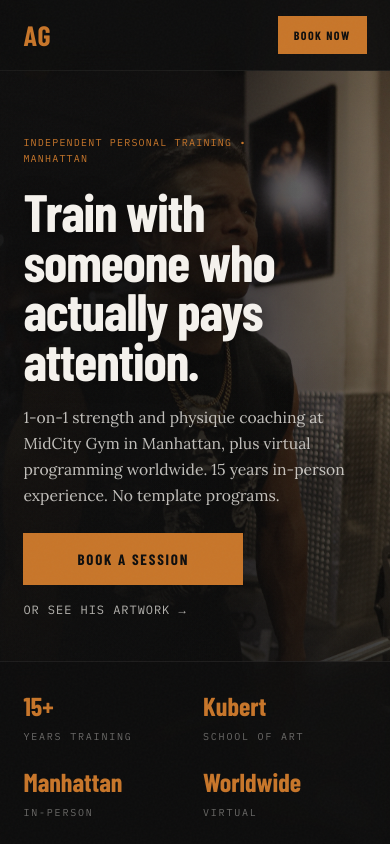
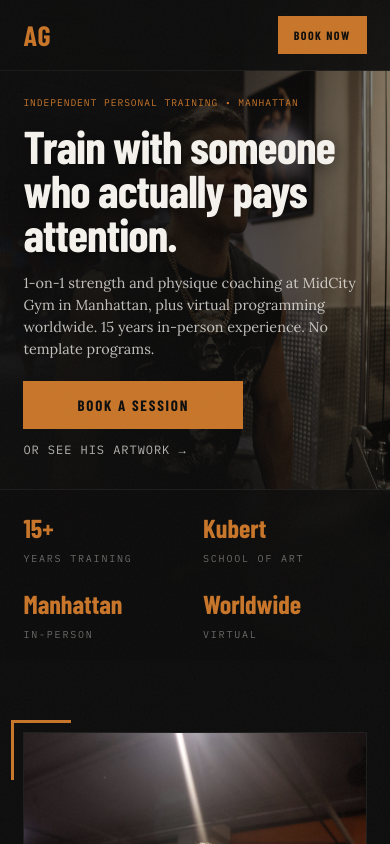
Before and after one commit to alexiogessa/alexiogessa.com, a Next.js app: page / in a window 390 px wide. Shown: the top 844 px of the page. Built offline with nearby package versions, Linux system fonts and the light colour scheme; a web font is replaced by a local one.

Commit message:
keep mobile hero cta visible

```diff
--- a/app/globals.css
+++ b/app/globals.css
@@ -284,31 +284,45 @@ body::after {
     padding: 10px 16px !important;
     font-size: 0.75rem !important;
   }
+  #home {
+    min-height: auto !important;
+    justify-content: flex-start !important;
+  }
   .hero-copy {
-    padding-top: 104px !important;
-    padding-bottom: 42px !important;
+    padding-top: 96px !important;
+    padding-bottom: 30px !important;
   }
   .hero-copy .section-label {
-    max-width: 280px;
-    font-size: 0.625rem;
-    letter-spacing: 0.12em;
-    line-height: 1.6;
+    max-width: 300px;
+    font-size: 0.6rem;
+    letter-spacing: 0.1em;
+    line-height: 1.5;
+    margin-bottom: 14px !important;
   }
   .hero-copy h1 {
-    font-size: clamp(2.8rem, 13.5vw, 3.55rem) !important;
-    line-height: 0.94 !important;
-    margin-bottom: 20px !important;
+    font-size: clamp(2.45rem, 11.8vw, 3.05rem) !important;
+    line-height: 0.95 !important;
+    margin-bottom: 16px !important;
     text-shadow: 0 2px 18px rgba(0,0,0,0.55);
   }
   .hero-copy p {
-    font-size: 0.98rem !important;
-    line-height: 1.65 !important;
-    margin-bottom: 24px !important;
+    font-size: 0.9rem !important;
+    line-height: 1.55 !important;
+    margin-bottom: 20px !important;
+  }
+  .hero-copy .fade-up-4 {
+    gap: 12px !important;
   }
   .hero-copy .btn-primary {
     width: 100%;
     max-width: 220px;
+    padding-top: 13px;
+    padding-bottom: 13px;
     text-align: center;
+  }
+  #hero-stats-grid {
+    padding-top: 18px !important;
+    padding-bottom: 18px !important;
   }
   #training-grid,
   #commission-grid,
```
